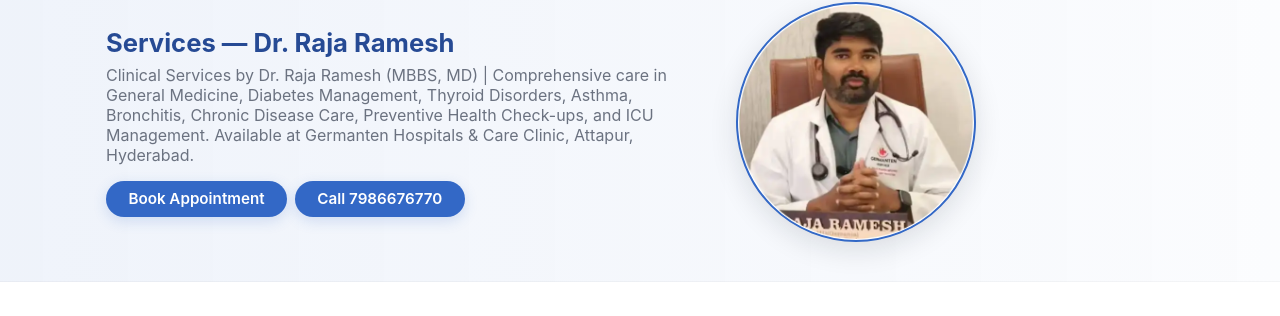
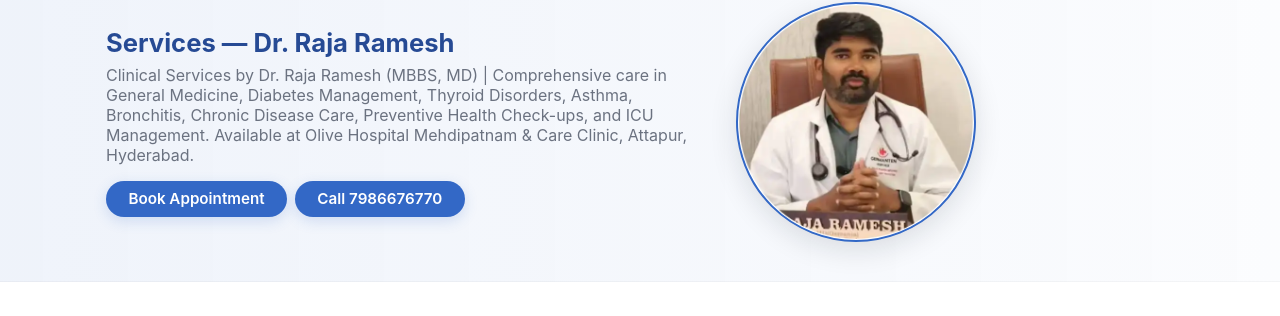
Before and after one commit to drrajarameshd/rr, a Jekyll site: the page services.html, which Jekyll copies as it is, in a window 1280 px wide and 900 px high. Shown: the part 124-440 px from the top of the window. Built offline with Jekyll 4.4.1, drawn with Linux system fonts in a browser that asks for light colours.

Commit message:
Update hospital references in services.html

```diff
--- a/services.html
+++ b/services.html
@@ -9,7 +9,7 @@
 
   <!-- Primary meta -->
   <meta name="description" content="Clinical services by Dr. Raja Ramesh (MBBS, MD) — General medicine, diabetes management,Thyroid , Asthma, Bronchitis, chronic disease care, preventive health care , ICU management at Germanten Hospitals & Care Clinic, Attapur, Hyderabad. Book: +91 7989676770." />
-  <meta name="keywords" content="Diabetes clinic Attapur, Consultant Physician Attapur, Diabetologist Hyderabad, chronic disease management, preventive medicine, Dr Raja Ramesh, Germanten Hospitals , Diabetologist Attapur" />
+  <meta name="keywords" content="Diabetes clinic Attapur, Consultant Physician Attapur, Diabetologist Hyderabad, chronic disease management, preventive medicine, Dr Raja Ramesh, Olive Hospital, Diabetologist Attapur" />
   <meta name="robots" content="index, follow" />
   <link rel="canonical" href="https://rrdoctor.com/services.html" />
 
@@ -67,7 +67,7 @@
       { "@type": "MedicalService", "name": "Minor office procedures", "serviceType": "MinorProcedures" }
     ],
     "memberOf": [
-      { "@type": "MedicalOrganization", "name": "Germanten Hospitals, Attapur" },
+      { "@type": "MedicalOrganization", "name": "Olive Hospital, Mehdipatnam" },
       { "@type": "MedicalClinic", "name": "Care Clinic, Attapur" }
     ]
   }
@@ -123,7 +123,7 @@
       <div class="container banner-inner">
         <div class="hero-text" style="color:var(--primary-dark)">
           <h2>Services — Dr. Raja Ramesh</h2>
-         <p> Clinical Services by Dr. Raja Ramesh (MBBS, MD) | Comprehensive care in General Medicine, Diabetes Management, Thyroid Disorders, Asthma, Bronchitis, Chronic Disease Care, Preventive Health Check-ups, and ICU Management. Available at Germanten Hospitals & Care Clinic, Attapur, Hyderabad.</p>
+         <p> Clinical Services by Dr. Raja Ramesh (MBBS, MD) | Comprehensive care in General Medicine, Diabetes Management, Thyroid Disorders, Asthma, Bronchitis, Chronic Disease Care, Preventive Health Check-ups, and ICU Management. Available at Olive Hospital Mehdipatnam & Care Clinic, Attapur, Hyderabad.</p>
            <div class="btn-container">
           <a href="contact.html" class="btn" title="Book an appointment">Book Appointment</a>
           <a href="tel: +91 7989676770" class="btn" title="Call Clinic">Call 7986676770 </a>
```
